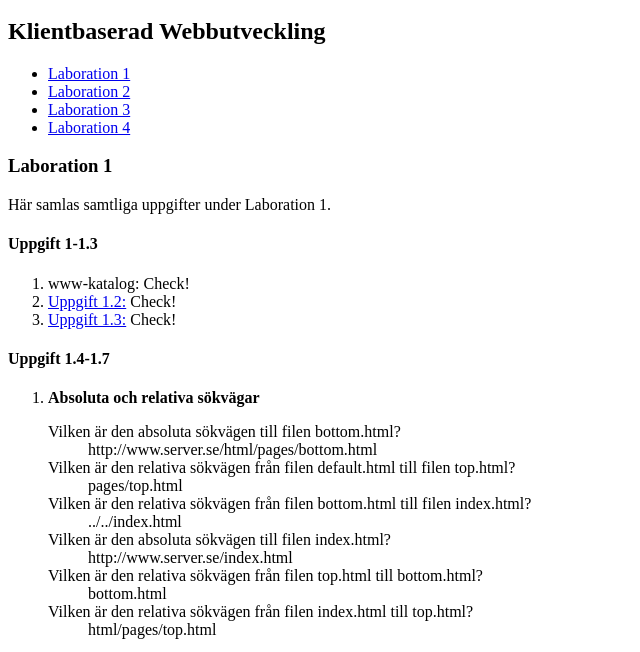
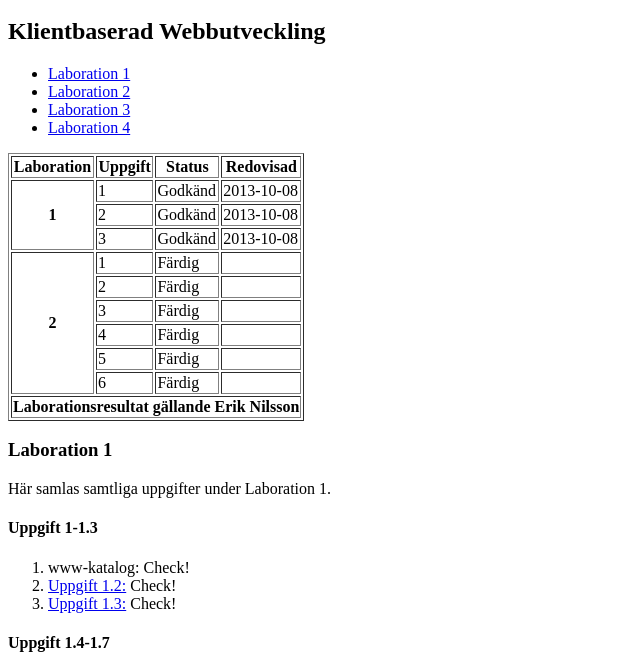
Before and after one commit to ErikDNilsson/en222je_Klientbaserad-Webbutveckling, a plain HTML site: page pages/laborationer.html in a window 1280 px wide. Shown: the part 154-806 px from the top of the page, without its empty margins (0-640 px from the left). Drawn offline with Linux system fonts and the light colour scheme.

Commit message:
Färdig med tabell i uppgift 1.8.

```diff
--- a/pages/laborationer.html
+++ b/pages/laborationer.html
@@ -24,6 +24,75 @@
             <li><a href="#labb3">Laboration 3</a></li>
             <li><a href="#labb4">Laboration 4</a></li>
         </ul>
+
+<!-- Tabel för betyg -->
+
+    <table border="1">
+    <thead>
+      <tr>
+        <th>Laboration</th>
+        <th>Uppgift</th>
+        <th>Status</th>
+        <th>Redovisad</th>
+      </tr>
+    </thead>
+    <tbody>
+      <tr>
+         <th rowspan="3">1</th>
+         <td>1</td>
+         <td>Godkänd</td>
+         <td>2013-10-08</td>
+      </tr>
+        <tr>
+         <td>2</td>
+         <td>Godkänd</td>
+         <td>2013-10-08</td>
+        </tr>
+        <tr>
+         <td>3</td>
+         <td>Godkänd</td>
+         <td>2013-10-08</td>
+        </tr>
+
+      <tr>
+         <th rowspan="6">2</th>
+         <td>1</td>
+         <td>Färdig</td>
+         <td></td>
+      </tr>
+        <tr>
+         <td>2</td>
+         <td>Färdig</td>
+         <td></td>
+        </tr>
+        <tr>
+         <td>3</td>
+         <td>Färdig</td>
+         <td></td>
+        </tr>
+        <tr>
+         <td>4</td>
+         <td>Färdig</td>
+         <td></td>
+        </tr>
+        <tr>
+         <td>5</td>
+         <td>Färdig</td>
+         <td></td>
+        </tr>
+        <tr>
+         <td>6</td>
+         <td>Färdig</td>
+         <td></td>
+        </tr>
+    </tbody>
+    <tfoot>
+        <tr>
+            <th colspan="4">Laborationsresultat gällande Erik Nilsson</th>
+        </tr>
+    </tfoot>
+    </table>
+
 
 <!-- Laboration 1 -->
     <h3><a id="labb1">Laboration 1</a></h3>
```
